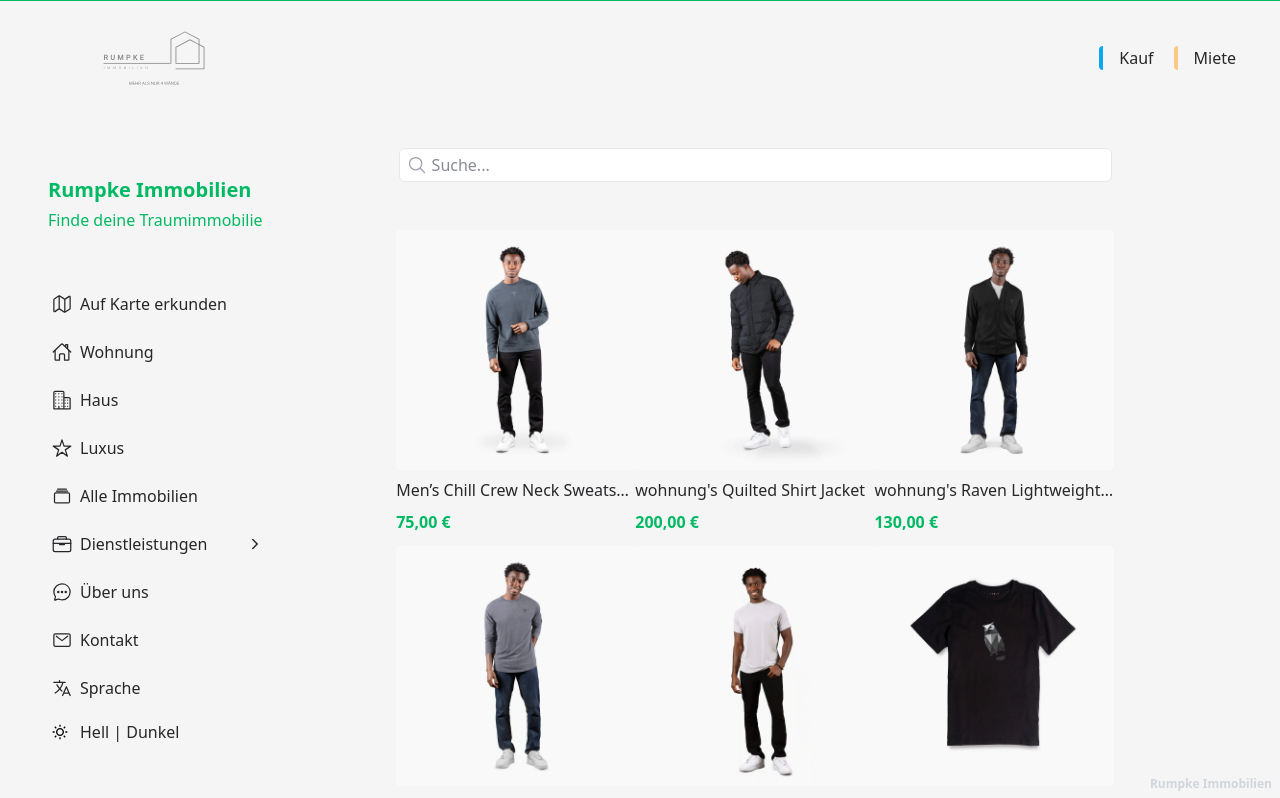
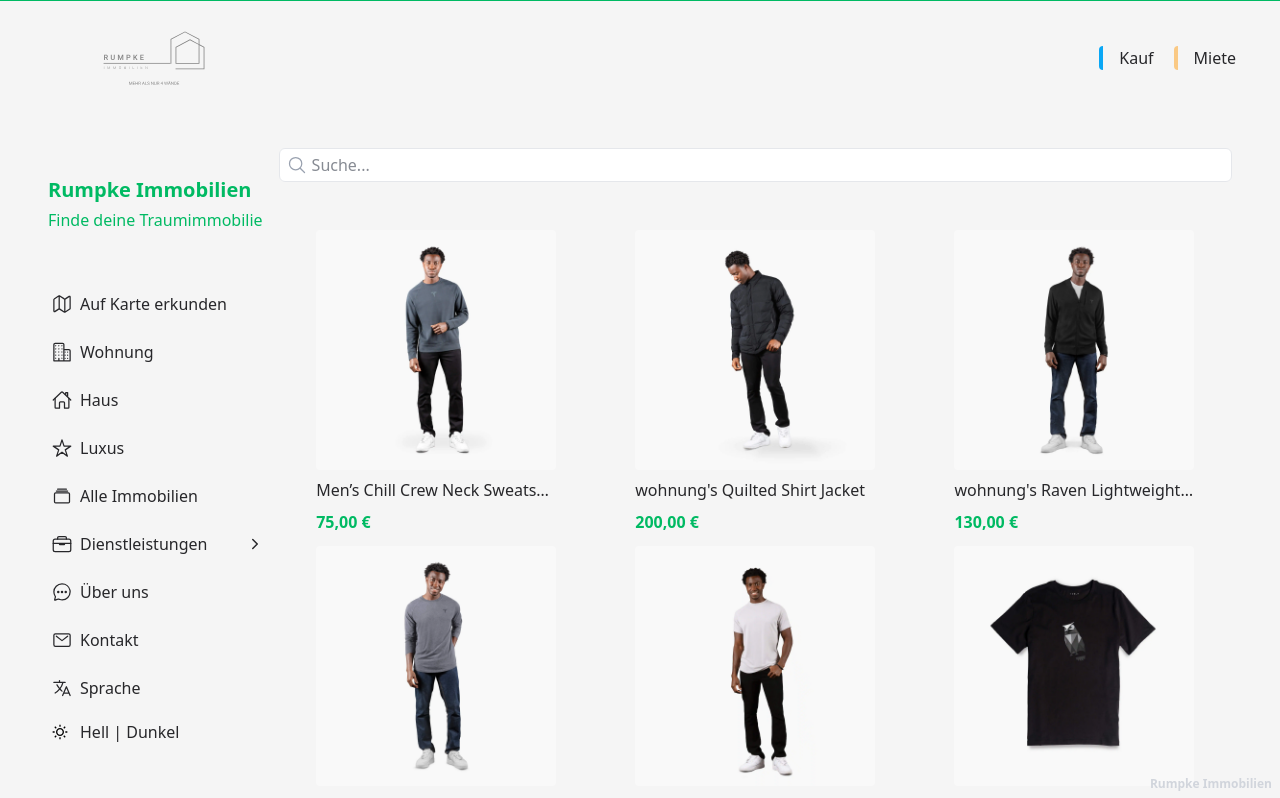
Before and after one commit to Papyrus-Saa/rumpke-immo-homepage, a Next.js app: page / in a window 1280 px wide. Shown: the top 798 px of the page. Built offline with nearby package versions, Linux system fonts and the light colour scheme.

Commit message:
fix: Adjust layout and sidebar component styles for improved responsiveness and consistency

```diff
--- a/src/app/(immobilien)/kategorie/[id]/page.tsx
+++ b/src/app/(immobilien)/kategorie/[id]/page.tsx
@@ -30,7 +30,7 @@ export default async function ({ params }: Props) {
 
 
   return (
-    <div className="xl:px-12">
+    <div className="">
       <Title
         title={`${labels[id]}`}
         subtitle=""
--- a/src/app/(immobilien)/layout.tsx
+++ b/src/app/(immobilien)/layout.tsx
@@ -29,7 +29,7 @@ export default function PropertiesLayout({ children }: { children: React.ReactNo
           <Sidebar />
           <div className="flex">
             <SidebarDesktop />
-            <div className="flex-1 max-w-[1500px] mx-auto">
+            <div className="flex-1 max-w-[1200px] mx-auto">
               {children}
             </div>
           </div>
--- a/src/app/(immobilien)/page.tsx
+++ b/src/app/(immobilien)/page.tsx
@@ -11,7 +11,7 @@ const properties = initialData.properties;
 
 export default function Home() {
   return (
-    <div className="px-2 xl:px-32">
+    <div className="px-2">
       <PropertyGrid properties={properties} />
     </div>
   );
--- a/src/components/ui/sidebar/Sidebar.tsx
+++ b/src/components/ui/sidebar/Sidebar.tsx
@@ -3,7 +3,7 @@
 
 import SidebarItem from "./SidebarItem";
 import { useState } from "react";
-import { IoCloseOutline, IoSearchOutline, IoHomeOutline, IoBusinessOutline, IoDiamondOutline, IoMapOutline, IoChatbubbleEllipsesOutline, IoBriefcaseOutline, IoStarOutline, IoMailOutline,IoChevronForwardOutline } from "react-icons/io5"
+import { IoCloseOutline, IoSearchOutline, IoHomeOutline, IoBusinessOutline, IoDiamondOutline, IoMapOutline, IoChatbubbleEllipsesOutline, IoBriefcaseOutline, IoStarOutline, IoMailOutline, IoChevronForwardOutline } from "react-icons/io5"
 
 import { ThemeSwitch } from "@/context/ThemeSwitsh";
 import LanguageSwitcher from "@/components/ui/Language-switcher/LanguageSwitcher";
@@ -65,8 +65,8 @@ const Sidebar = () => {
           />
         </div>
         <SidebarItem href="/auf-karte-erkunden" icon={<IoMapOutline size={20} className="mr-2" />}>Auf Karte erkunden</SidebarItem>
-        <SidebarItem href="/kategorie/wohnung" icon={<IoHomeOutline size={20} className="mr-2" />}>Wohnung</SidebarItem>
-        <SidebarItem href="/kategorie/haus" icon={<IoBusinessOutline size={20} className="mr-2" />}>Haus</SidebarItem>
+        <SidebarItem href="/kategorie/wohnung" icon={<IoBusinessOutline size={20} className="mr-2" />}>Wohnung</SidebarItem>
+        <SidebarItem href="/kategorie/haus" icon={<IoHomeOutline size={20} className="mr-2" />}>Haus</SidebarItem>
         <SidebarItem href="/kategorie/luxus" icon={<IoStarOutline size={20} className="mr-2" />}>Luxus</SidebarItem>
         <SidebarItem href="/kategorie/alle-immobilien" icon={<IoAlbumsOutline size={20} className="mr-2" />}>Alle Immobilien</SidebarItem>
         <button
--- a/src/components/ui/sidebar/SidebarDesktop.tsx
+++ b/src/components/ui/sidebar/SidebarDesktop.tsx
@@ -4,7 +4,7 @@
 
 import SidebarItem from "./SidebarItem";
 import { useState } from "react";
-import {  IoHomeOutline, IoBusinessOutline,  IoMapOutline, IoChatbubbleEllipsesOutline, IoBriefcaseOutline, IoStarOutline, IoMailOutline, IoAlbumsOutline, IoChevronForwardOutline } from "react-icons/io5"
+import { IoHomeOutline, IoBusinessOutline, IoMapOutline, IoChatbubbleEllipsesOutline, IoBriefcaseOutline, IoStarOutline, IoMailOutline, IoAlbumsOutline, IoChevronForwardOutline } from "react-icons/io5"
 import { ThemeSwitch } from "@/context/ThemeSwitsh";
 import LanguageSwitcher from "@/components/ui/Language-switcher/LanguageSwitcher";
 import { IoLanguageOutline } from "react-icons/io5";
@@ -28,8 +28,8 @@ const SidebarDesktop = () => {
 
 
       <SidebarItem href="/auf-karte-erkunden" icon={<IoMapOutline size={20} />} >Auf Karte erkunden</SidebarItem>
-      <SidebarItem href="/kategorie/wohnung" icon={<IoHomeOutline size={20} />} >Wohnung</SidebarItem>
-      <SidebarItem href="/kategorie/haus" icon={<IoBusinessOutline size={20} />} >Haus</SidebarItem>
+      <SidebarItem href="/kategorie/wohnung" icon={<IoBusinessOutline size={20} />} >Wohnung</SidebarItem>
+      <SidebarItem href="/kategorie/haus" icon={<IoHomeOutline size={20} />} >Haus</SidebarItem>
       <SidebarItem href="/kategorie/luxus" icon={<IoStarOutline size={20} />} >Luxus</SidebarItem>
       <SidebarItem href="/kategorie/alle-immobilien" icon={<IoAlbumsOutline size={20} />} >Alle Immobilien</SidebarItem>
       <button
```
